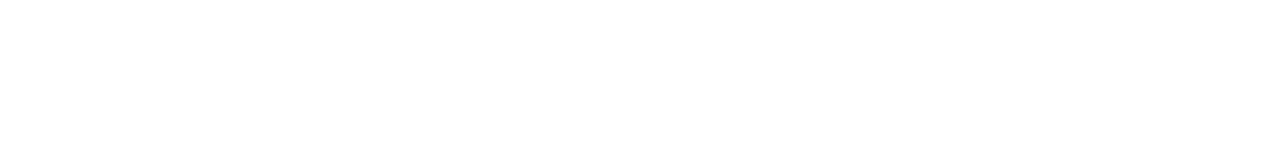
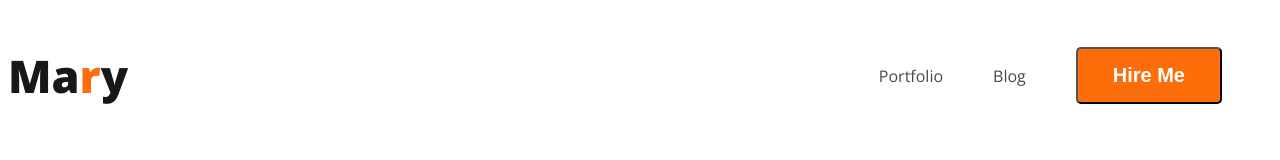
Before and after one commit to Diptaroy72/webdeveloper-portfolio, a plain HTML site: page index.html in a window 1280 px wide. Drawn offline with nearby package versions, Linux system fonts and the light colour scheme.

Commit message:
nav added

```diff
--- a/index.html
+++ b/index.html
@@ -4,11 +4,22 @@
     <meta charset="UTF-8">
     <meta name="viewport" content="width=device-width, initial-scale=1.0">
     <title>Web Developer Portfolio</title>
+    <link rel="preconnect" href="https://fonts.googleapis.com">
+    <link rel="preconnect" href="https://fonts.gstatic.com" crossorigin>
+    <link href="https://fonts.googleapis.com/css2?family=Open+Sans:wght@400;700;800&display=swap" rel="stylesheet">
     <link rel="shortcut icon" href="images/icons/js.png" type="image/x-icon">
+    <link rel="stylesheet" href="styles/portfolio.css">
 </head>
 <body>
     <header>
-
+        <nav>
+            <h2 class="nav-ltite">Ma<span class="primary-color">r</span>y</h2>
+            <ul>
+                <li><a href="">Portfolio</a></li>
+                <li><a href="">Blog</a></li>
+                <li><button class="btn-primary">Hire Me</button></li>
+            </ul>
+        </nav>
     </header>
     <main>
 
--- /dev/null
+++ b/styles/portfolio.css
@@ -0,0 +1,43 @@
+/* common shared styles */
+body{
+    font-family: 'Open Sans', sans-serif;
+}
+.primary-color{
+    color: #FD6E0A;
+}
+.btn-primary{
+    border-radius: 5px;
+    background: #FD6E0A;
+    padding: 15px 35px;
+    color: #FFF;
+    font-size: 20px;
+
+    font-weight: 700;
+
+}
+
+/* nav related styles */
+nav{
+    display: flex;
+    justify-content: space-between;
+    align-items: center;
+}
+.nav-ltite{
+    color: var(--dark-01, #181818);
+    font-size: 45px;
+    font-weight: 800;
+}
+
+nav > ul{
+    display: flex;
+    align-items: center;
+}
+nav li{
+    list-style: none;
+    margin-right: 50px;
+}
+nav a {
+    text-decoration: none;
+    color: #474747;
+
+}
```
